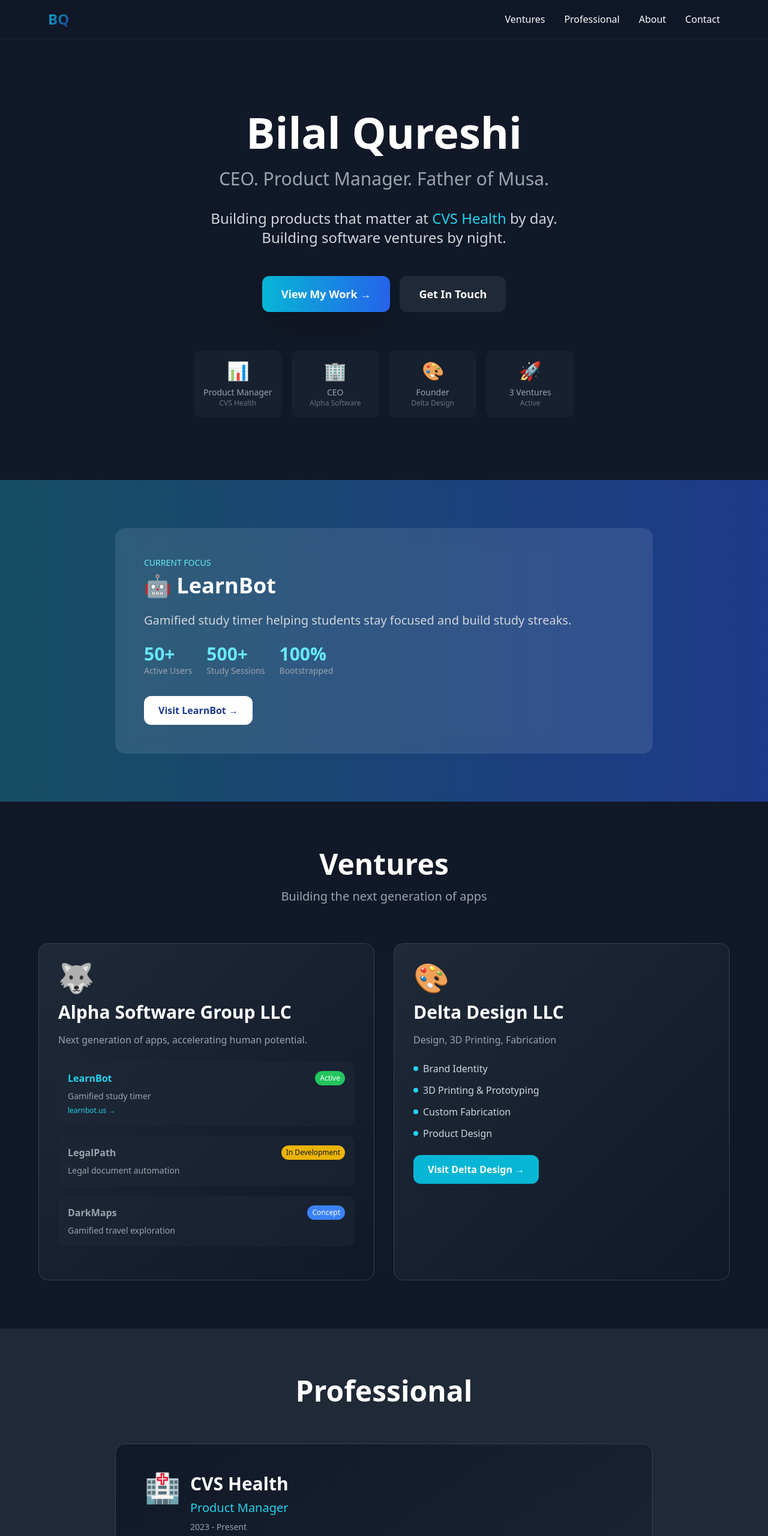
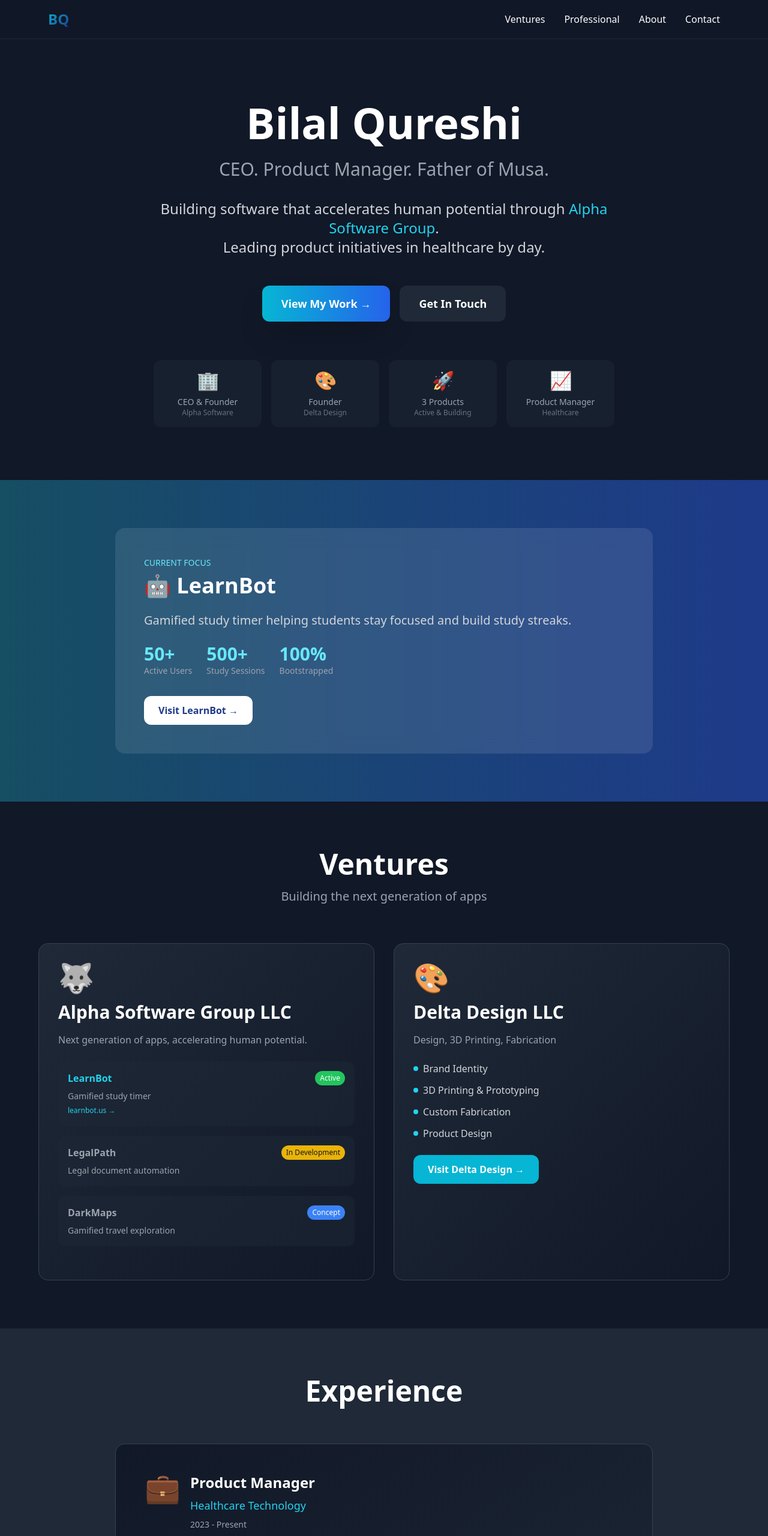
Before and after one commit to bilalq94/bilalqureshi-site, a plain HTML site: page index.html in a window 1280 px wide. Shown: the top 2560 px of the page at 60% size. Drawn offline with nearby package versions, Linux system fonts and the light colour scheme.

Commit message:
profile edit

```diff
--- a/index.html
+++ b/index.html
@@ -78,8 +78,8 @@
         CEO. Product Manager. Father of Musa.
       </p>
       <p class="text-xl md:text-2xl mb-12 text-gray-300 max-w-3xl mx-auto">
-        Building products that matter at <span class="text-cyan-400">CVS Health</span> by day.<br/>
-        Building software ventures by night.
+        Building software that accelerates human potential through <span class="text-cyan-400">Alpha Software Group</span>.<br/>
+        Leading product initiatives in healthcare by day.
       </p>
       <div class="flex flex-wrap justify-center gap-4 mb-16">
         <a href="#ventures" class="bg-gradient-to-r from-cyan-500 to-blue-600 px-8 py-4 rounded-xl font-bold text-lg hover:scale-105 transition-all shadow-2xl">
@@ -93,13 +93,8 @@
       <!-- Quick Stats -->
       <div class="grid grid-cols-2 md:grid-cols-4 gap-4 text-center">
         <div class="bg-gray-800 bg-opacity-50 rounded-xl p-4">
-          <div class="text-3xl font-bold text-cyan-400">📊</div>
-          <div class="text-sm text-gray-400 mt-2">Product Manager</div>
-          <div class="text-xs text-gray-500">CVS Health</div>
-        </div>
-        <div class="bg-gray-800 bg-opacity-50 rounded-xl p-4">
           <div class="text-3xl font-bold text-cyan-400">🏢</div>
-          <div class="text-sm text-gray-400 mt-2">CEO</div>
+          <div class="text-sm text-gray-400 mt-2">CEO & Founder</div>
           <div class="text-xs text-gray-500">Alpha Software</div>
         </div>
         <div class="bg-gray-800 bg-opacity-50 rounded-xl p-4">
@@ -109,8 +104,13 @@
         </div>
         <div class="bg-gray-800 bg-opacity-50 rounded-xl p-4">
           <div class="text-3xl font-bold text-cyan-400">🚀</div>
-          <div class="text-sm text-gray-400 mt-2">3 Ventures</div>
-          <div class="text-xs text-gray-500">Active</div>
+          <div class="text-sm text-gray-400 mt-2">3 Products</div>
+          <div class="text-xs text-gray-500">Active & Building</div>
+        </div>
+        <div class="bg-gray-800 bg-opacity-50 rounded-xl p-4">
+          <div class="text-3xl font-bold text-cyan-400">📈</div>
+          <div class="text-sm text-gray-400 mt-2">Product Manager</div>
+          <div class="text-xs text-gray-500">Healthcare</div>
         </div>
       </div>
     </div>
@@ -227,21 +227,21 @@
   <!-- Professional Section -->
   <section id="professional" class="py-20 px-4 bg-gray-800">
     <div class="max-w-4xl mx-auto">
-      <h2 class="text-4xl md:text-5xl font-black mb-16 text-center">Professional</h2>
+      <h2 class="text-4xl md:text-5xl font-black mb-16 text-center">Experience</h2>
 
-      <!-- CVS Health -->
-      <div class="bg-gradient-to-br from-gray-900 to-gray-800 rounded-2xl p-8 md:p-12 border border-gray-700">
+      <!-- Current Role -->
+      <div class="bg-gradient-to-br from-gray-900 to-gray-800 rounded-2xl p-8 md:p-12 border border-gray-700 mb-8">
         <div class="flex items-start gap-4 mb-6">
-          <div class="text-5xl">🏥</div>
+          <div class="text-5xl">💼</div>
           <div>
-            <h3 class="text-3xl font-bold mb-2">CVS Health</h3>
-            <div class="text-xl text-cyan-400 mb-2">Product Manager</div>
+            <h3 class="text-2xl font-bold mb-2">Product Manager</h3>
+            <div class="text-lg text-cyan-400 mb-2">Healthcare Technology</div>
             <div class="text-sm text-gray-400">2023 - Present</div>
           </div>
         </div>
 
         <p class="text-lg text-gray-300 mb-8">
-          Leading digital product initiatives at one of America's largest healthcare companies,
+          Leading digital product initiatives at a major healthcare company,
           driving innovation in patient care and pharmacy services.
         </p>
 
@@ -283,13 +283,13 @@
       <div class="bg-gradient-to-br from-gray-800 to-gray-900 rounded-2xl p-8 md:p-12 border border-gray-700">
         <div class="prose prose-invert max-w-none">
           <p class="text-xl text-gray-300 mb-6 leading-relaxed">
-            I'm Bilal Qureshi, a product manager and entrepreneur based in Boca Raton, Florida.
+            I'm Bilal Qureshi, an entrepreneur and product manager based in Boca Raton, Florida.
           </p>
 
           <p class="text-lg text-gray-400 mb-6 leading-relaxed">
-            By day, I lead product initiatives at CVS Health, working on digital healthcare solutions
-            that impact millions of patients. By night, I build software through Alpha Software Group —
-            products that solve real problems I experience.
+            I build software through Alpha Software Group — products that solve real problems I experience.
+            By day, I lead product initiatives in healthcare technology. By night, I'm shipping apps
+            that accelerate human potential.
           </p>
 
           <div class="bg-cyan-900 bg-opacity-30 rounded-xl p-6 mb-8">
@@ -316,8 +316,8 @@
               <h3 class="text-xl font-bold mb-4 text-cyan-400">Currently</h3>
               <ul class="space-y-2 text-gray-300">
                 <li>→ Growing LearnBot to 100+ users</li>
-                <li>→ Exploring next venture concepts</li>
-                <li>→ Leading PM initiatives at CVS</li>
+                <li>→ Building LegalPath & DarkMaps</li>
+                <li>→ Leading product initiatives in healthcare</li>
                 <li>→ Being a father to Musa</li>
               </ul>
             </div>
@@ -336,10 +336,10 @@
       </p>
 
       <div class="grid md:grid-cols-3 gap-6 mb-12">
-        <a href="mailto:bilal.k.qureshi@gmail.com" class="bg-white bg-opacity-10 backdrop-blur-lg rounded-xl p-6 hover-lift">
+        <a href="/cdn-cgi/l/email-protection#086a61646964266326797d7a6d7b6061486f65696164266b6765" class="bg-white bg-opacity-10 backdrop-blur-lg rounded-xl p-6 hover-lift">
           <div class="text-4xl mb-3">📧</div>
           <div class="font-bold mb-2">Email</div>
-          <div class="text-sm text-gray-300">bilal.k.qureshi@gmail.com</div>
+          <div class="text-sm text-gray-300"><span class="__cf_email__" data-cfemail="77151e1b161b591c5906020512041f1e37101a161e1b5914181a">[email&#160;protected]</span></div>
         </a>
 
         <a href="https://www.linkedin.com/in/bilalkqureshi/" target="_blank" class="bg-white bg-opacity-10 backdrop-blur-lg rounded-xl p-6 hover-lift">
@@ -373,7 +373,7 @@
         <div class="flex flex-wrap justify-center gap-6 text-gray-400 text-sm">
           <a href="https://learnbot.us" target="_blank" class="hover:text-cyan-400 transition-colors">LearnBot</a>
           <a href="https://deltacreate.com" target="_blank" class="hover:text-cyan-400 transition-colors">Delta Design</a>
-          <a href="mailto:bilal.k.qureshi@gmail.com" class="hover:text-cyan-400 transition-colors">Contact</a>
+          <a href="/cdn-cgi/l/email-protection#b5d7dcd9d4d99bde9bc4c0c7d0c6dddcf5d2d8d4dcd99bd6dad8" class="hover:text-cyan-400 transition-colors">Contact</a>
         </div>
       </div>
 
@@ -384,7 +384,7 @@
     </div>
   </footer>
 
-  <script>
+  <script data-cfasync="false" src="/cdn-cgi/scripts/5c5dd728/cloudflare-static/email-decode.min.js"></script><script>
     // Mobile menu toggle
     const mobileMenuBtn = document.getElementById('mobile-menu-btn');
     const mobileMenu = document.getElementById('mobile-menu');
@@ -406,18 +406,4 @@
       rootMargin: '0px 0px -50px 0px'
     };
 
-    const observer = new IntersectionObserver((entries) => {
-      entries.forEach(entry => {
-        if (entry.isIntersecting) {
-          entry.target.classList.add('fade-in');
-        }
-      });
-    }, observerOptions);
-
-    document.querySelectorAll('section').forEach(section => {
-      observer.observe(section);
-    });
-  </script>
-
-</body>
-</html>
+    const observer = new IntersectionObserver((entries) =>
```
